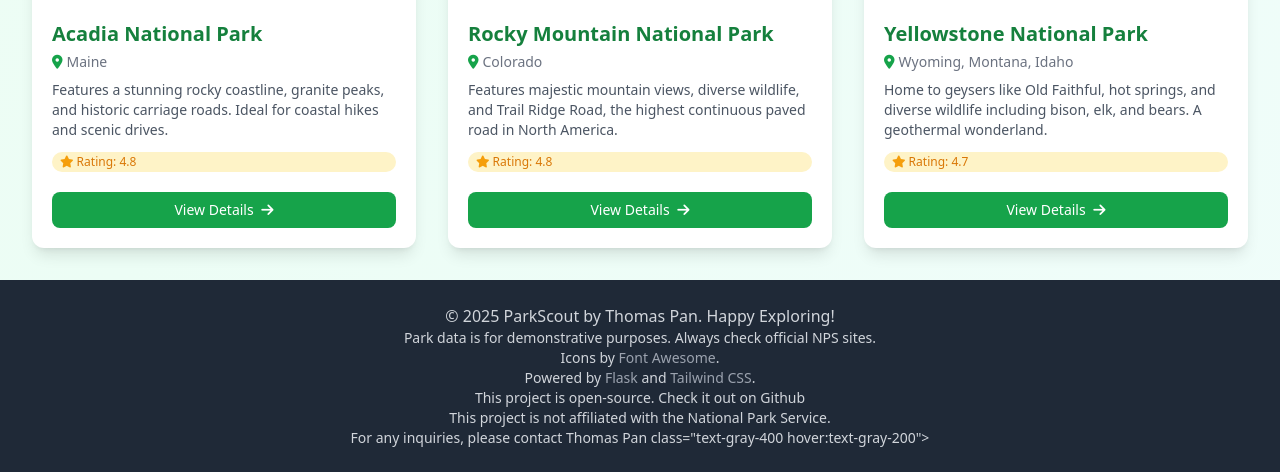
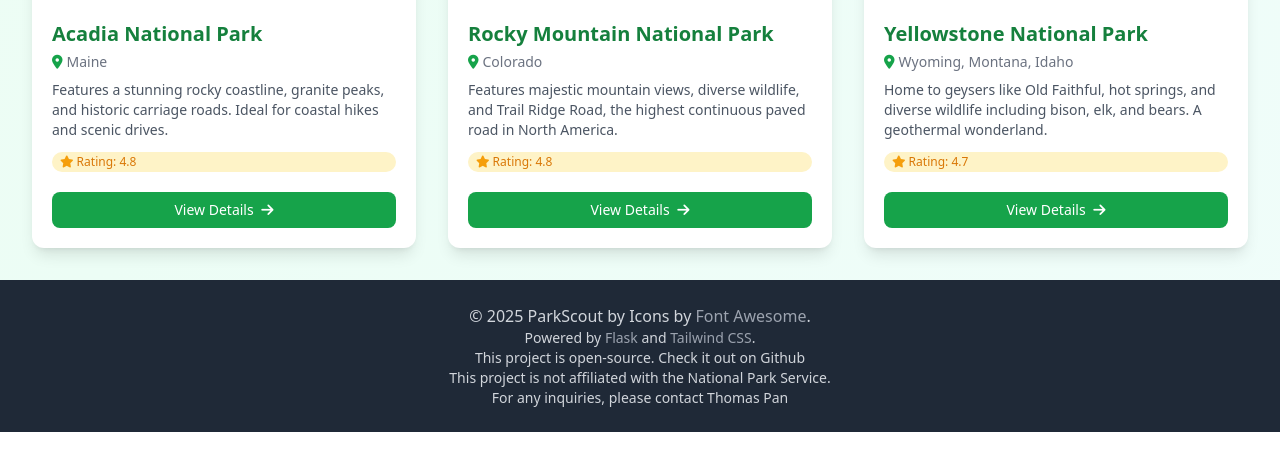
Before and after one commit to thomas1424/park-scout, a Flask app: page / in a window 1280 px wide. Shown: the part 1590-2062 px from the top of the page. After the commit the page ends 2022 px from the top, so only its background shows below. Run offline with Flask 3, Linux system fonts and the light colour scheme; some libraries are stand-ins or nearby versions.

Commit message:
Update base.html

```diff
--- a/national_park_recommender/templates/base.html
+++ b/national_park_recommender/templates/base.html
@@ -56,13 +56,12 @@
     </main>
 
     <footer class="bg-gray-800 text-gray-300 text-center p-6 mt-auto">
-        <p>&copy; <span id="current-year"></span> ParkScout by Thomas Pan. Happy Exploring!</p>
-        <p class="text-sm">Park data is for demonstrative purposes. Always check official NPS sites.</p>
+        <p>&copy; <span id="current-year"></span> ParkScout by <a href="github.com/thomas1424>Thomas Pan</a>. Happy Exploring!</p>
         <p class="text-sm">Icons by <a href="https://fontawesome.com/" class="text-gray-400 hover:text-gray-200">Font Awesome</a>.</p>
         <p class="text-sm">Powered by <a href="https://flask.palletsprojects.com/" class="text-gray-400 hover:text-gray-200">Flask</a> and <a href="https://tailwindcss.com/" class="text-gray-400 hover:text-gray-200">Tailwind CSS</a>.</p>
         <p class="text-sm">This project is open-source. Check it out on <a href="github.com/thomas1424/park-scout">Github</a>
         <p class="text-sm">This project is not affiliated with the National Park Service.</p>
-        <p class="text-sm">For any inquiries, please contact <a href="mailto:panthomas1424@gmail.com>">Thomas Pan</a> class="text-gray-400 hover:text-gray-200">
+        <p class="text-sm">For any inquiries, please contact <a href="mailto:panthomas1424@gmail.com>">Thomas Pan</a>
     </footer>
 
     <script>
```
